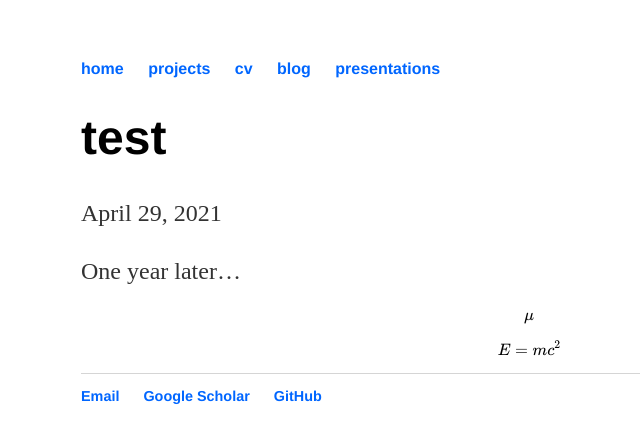
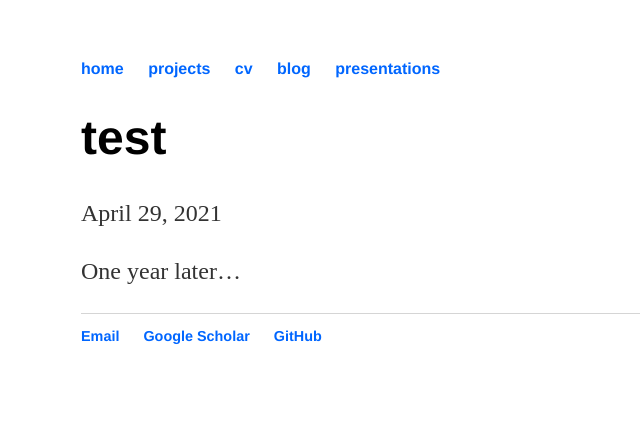
Before and after one commit to maxpensack/maxpensack.github.io, a Jekyll site: the page built from _posts/2021-04-29-test-post.md, in a window 1280 px wide. Shown: the top 443 px of the page, without its empty margins (111-751 px from the left). Built offline with Jekyll 4.4.1, drawn with Linux system fonts in a browser that asks for light colours; formulas are drawn with MathJax 3.

Commit message:
Update 2021-04-29-test-post.md

```diff
--- a/_posts/2021-04-29-test-post.md
+++ b/_posts/2021-04-29-test-post.md
@@ -4,10 +4,9 @@ title: "test"
 date: 2021-04-29
 ---
 
-<script type="text/javascript" src="http://cdn.mathjax.org/mathjax/latest/MathJax.js?config=default"></script>
+<script type="text/javascript" src="http://cdn.mathjax.org/mathjax/latest/MathJax.js?config=default">
+E = mc^2
+e^{\pi i} + 1 = 0
+</script>
 
 One year later...
-
-$$\mu$$
-
-$$E = mc^2$$
```
